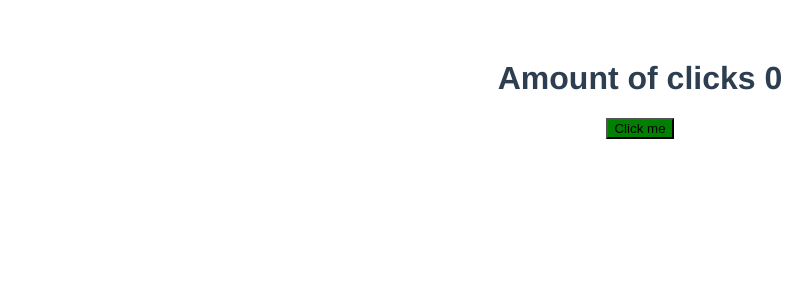
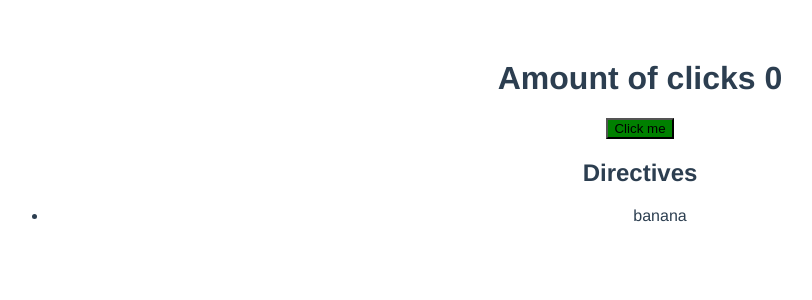
Before and after one commit to Victoria257/vue-app-apartments, a Vue app: page / in a window 1280 px wide. Shown: the top 300 px of the page, without its empty margins (0-812 px from the left). Built offline with nearby package versions, Linux system fonts and the light colour scheme.

Commit message:
lesson-7

```diff
--- a/src/App.vue
+++ b/src/App.vue
@@ -2,16 +2,19 @@
   <div id="app">
     <h1>{{ title }}</h1>
     <MyButton @click="increment" outlined>Click me</MyButton>
+    <DerectivesTest />
   </div>
 </template>
 
 <script>
 import MyButton from "./components/MyButton";
+import DerectivesTest from "./components/DerectivesTest";
 
 export default {
   name: "App",
   components: {
     MyButton,
+    DerectivesTest,
   },
   data() {
     return {
--- /dev/null
+++ b/src/components/DerectivesTest.vue
@@ -0,0 +1,24 @@
+<template>
+  <div v-if="isVisible">
+    <h2>Directives</h2>
+    <ul>
+      <template v-for="fruit in fruits">
+        <li v-if="fruit === 'banana'" :key="fruit">{{ fruit }}</li>
+      </template>
+    </ul>
+  </div>
+</template>
+
+<script>
+export default {
+  name: "DerectivesTest",
+  data() {
+    return {
+      isVisible: true,
+      fruits: ["kiwi", "banana", "orange"],
+    };
+  },
+};
+</script>
+
+<style lang="scss" scoped></style>
```
